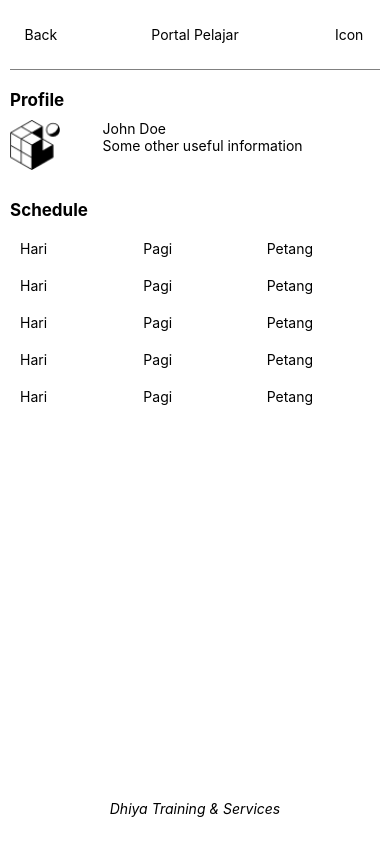
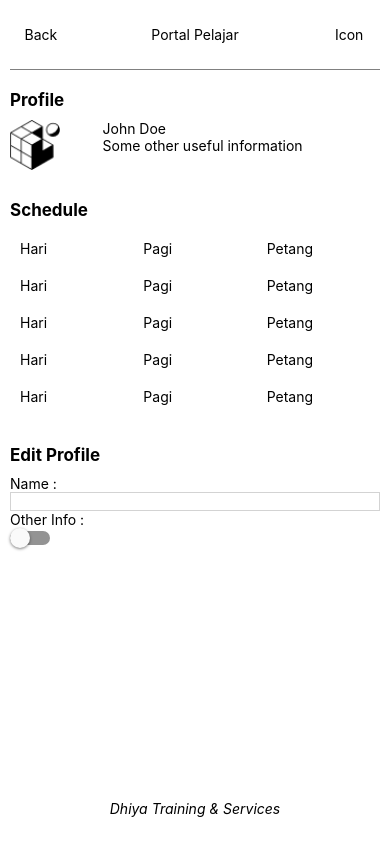
Before and after one commit to Adamjab78/student-portal, a React Native app: screen / in a window 390 px wide. Built offline with nearby package versions, Linux system fonts and the light colour scheme.

Commit message:
Adding EditProfile Component to HomeScreen

```diff
--- a/screens/HomeScreen.js
+++ b/screens/HomeScreen.js
@@ -3,6 +3,7 @@ import { Text, View } from "react-native";
 import styles from "../styles/styles";
 import Profile from "../components/Profile";
 import Schedule from "../components/Schedule";
+import EditProfile from "../components/EditProfile";
 
 const HomeScreen = () => {
   return (
@@ -29,6 +30,7 @@ const HomeScreen = () => {
       <View style={{ flex: 10 }}>
         <Profile />
         <Schedule />
+        <EditProfile />
       </View>
       <View style={{ flex: 1, justifyContent: "center", alignItems: "center" }}>
         <Text style={{ fontStyle: "italic" }}>Dhiya Training & Services</Text>
```
